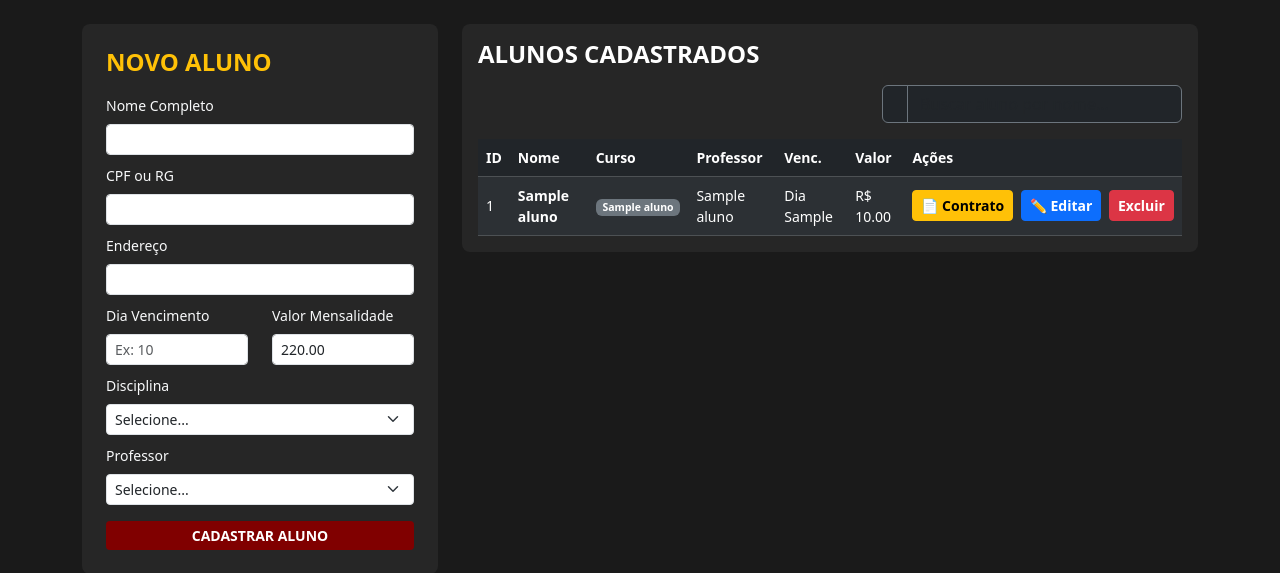
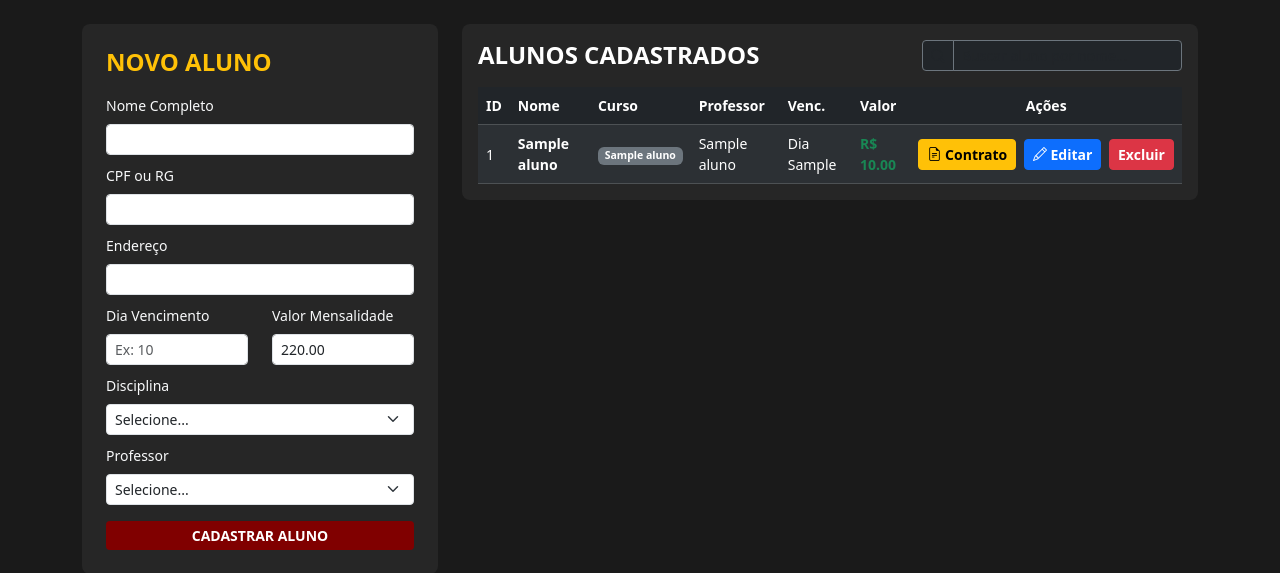
Before and after one commit to brunomoura88/music-school-manager, a Flask app: template templates/alunos.html in a window 1280 px wide. Shown: the part 75-648 px from the top of the page. Run offline with Flask 3, Linux system fonts and the light colour scheme; the template is opened without the code that fills it: most values are stand-ins (such as "Sample title", 1, 10 or a date in 2020); some libraries are stand-ins or nearby versions.

Commit message:
Update alunos.html

```diff
--- a/templates/alunos.html
+++ b/templates/alunos.html
@@ -6,6 +6,7 @@
     <meta name="viewport" content="width=device-width, initial-scale=1.0">
     <title>Estúdio A - Gerenciar Alunos</title>
     <link rel="stylesheet" href="https://cdn.jsdelivr.net/npm/bootstrap@5.3.2/dist/css/bootstrap.min.css">
+    <link rel="stylesheet" href="https://cdn.jsdelivr.net/npm/bootstrap-icons@1.11.1/font/bootstrap-icons.css">
     <style>
         body { background-color: #1a1a1a; color: white; }
         .navbar-estudio { background-color: #000000; border-bottom: 3px solid #800000; }
@@ -77,17 +78,19 @@
 
             <div class="col-12 col-lg-8">
                 <div class="p-3" style="background-color: #262626; border-radius: 8px;">
-                    <h4 class="fw-bold mb-3 text-uppercase">Alunos Cadastrados</h4>
-                    <div class="mb-3 d-flex justify-content-end">
-    <div class="input-group" style="max-width: 300px;">
+                    <div class="d-flex justify-content-between align-items-center mb-3 flex-wrap gap-2">
+                        <h4 class="fw-bold text-uppercase m-0">Alunos Cadastrados</h4>
+
+                        <div class="input-group input-group-sm" style="max-width: 260px;">
                             <span class="input-group-text bg-dark border-secondary text-muted">
                                 <i class="bi bi-search"></i>
                             </span>
                             <input type="text" id="buscaAluno" class="form-control bg-dark text-white border-secondary" placeholder="Buscar aluno por nome..." onkeyup="filtrarAlunosCadastrados()">
                         </div>
                     </div>
+
                     <div class="table-responsive">
-                        <table class="table table-dark table-striped align-middle mb-0" style="font-size: 14px;">
+                        <table class="table table-dark table-striped table-hover align-middle mb-0" id="tabelaAlunos" style="font-size: 14px;">
                             <thead>
                                 <tr>
                                     <th>ID</th>
@@ -96,32 +99,34 @@
                                     <th>Professor</th>
                                     <th>Venc.</th>
                                     <th>Valor</th>
-                                    <th>Ações</th>
+                                    <th class="text-center">Ações</th>
                                 </tr>
                             </thead>
                             <tbody>
                                 {% if not alunos %}
-                                <tr>
+                                <tr id="linhaVazia">
                                     <td colspan="7" class="text-center text-muted py-3">Nenhum aluno cadastrado ainda.</td>
                                 </tr>
                                 {% endif %}
                                 {% for a in alunos %}
                                 <tr>
                                     <td>{{ a.id }}</td>
-                                        <td class="fw-bold nome-aluno-cadastro">{{ aluno.nome }}</td>
+
+                                    <td class="fw-bold nome-aluno-cadastro text-white">{{ a.nome }}</td>
+
                                     <td><span class="badge bg-secondary">{{ a.disciplina_nome if a.disciplina_nome else 'Geral' }}</span></td>
                                     <td>{{ a.professor_nome if a.professor_nome else 'Não vinculado' }}</td>
                                     <td>Dia {{ a.vencimento_mensalidade }}</td>
-                                        <td>R$ {{ "%.2f"|format(a.valor_mensalidade|float) if a.valor_mensalidade else '0.00' }}</td>
+                                    <td class="text-success fw-bold">R$ {{ "%.2f"|format(a.valor_mensalidade|float) if a.valor_mensalidade else '0.00' }}</td>
 
-                                        <td class="text-nowrap align-middle">
+                                    <td class="text-center text-nowrap">
                                         <a href="/aluno/contrato/{{ a.id }}" class="btn btn-warning btn-sm fw-bold me-1" target="_blank">
-                                                📄 Contrato
+                                            <i class="bi bi-file-earmark-text"></i> Contrato
                                         </a>
                                         <a href="/aluno/editar/{{ a.id }}" class="btn btn-primary btn-sm fw-bold me-1">
-                                                ✏️ Editar
+                                            <i class="bi bi-pencil"></i> Editar
                                         </a>
-                                            <a href="/excluir_aluno/{{ a.id }}" class="btn btn-danger btn-sm fw-bold" onclick="return confirm('Tem certeza?')">
+                                        <a href="/excluir_aluno/{{ a.id }}" class="btn btn-danger btn-sm fw-bold" onclick="return confirm('Tem certeza que deseja excluir este aluno?')">
                                             Excluir
                                         </a>
                                     </td>
@@ -134,15 +139,17 @@
             </div>
         </div>
     </div>
+
     <script>
     function filtrarAlunosCadastrados() {
         var input = document.getElementById("buscaAluno");
         var filtro = input.value.toUpperCase();
-    // Certifique-se de que sua tabela tem uma classe ou ID de fácil acesso, ou use o seletor genérico:
-    var tabela = document.querySelector("table");
+        var tabela = document.getElementById("tabelaAlunos");
         var linhas = tabela.getElementsByTagName("tbody")[0].getElementsByTagName("tr");
 
         for (var i = 0; i < linhas.length; i++) {
+            if (linhas[i].id === "linhaVazia") continue;
+
             var colunaNome = linhas[i].getElementsByClassName("nome-aluno-cadastro")[0];
             if (colunaNome) {
                 var textoNome = colunaNome.textContent || colunaNome.innerText;
```
Lines whose indentation alone changed are shown as unchanged.
